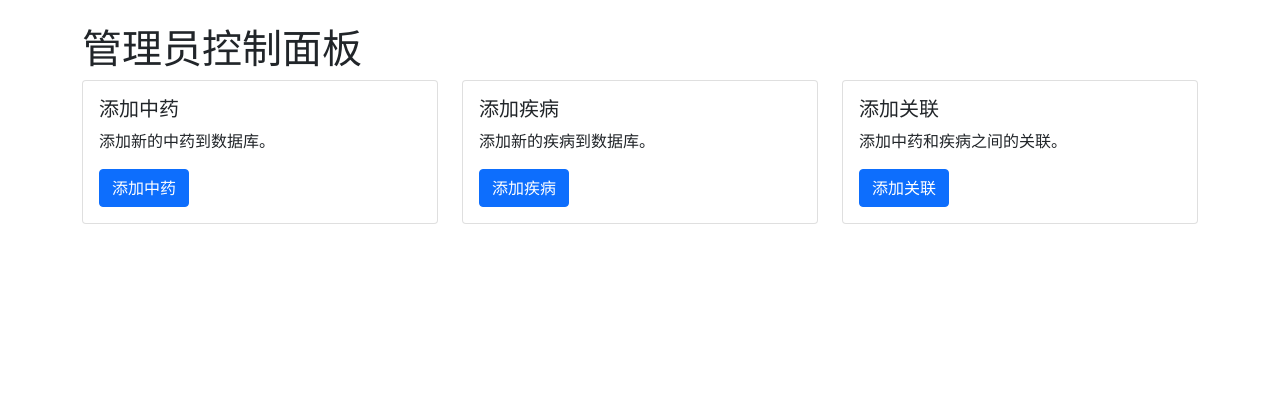
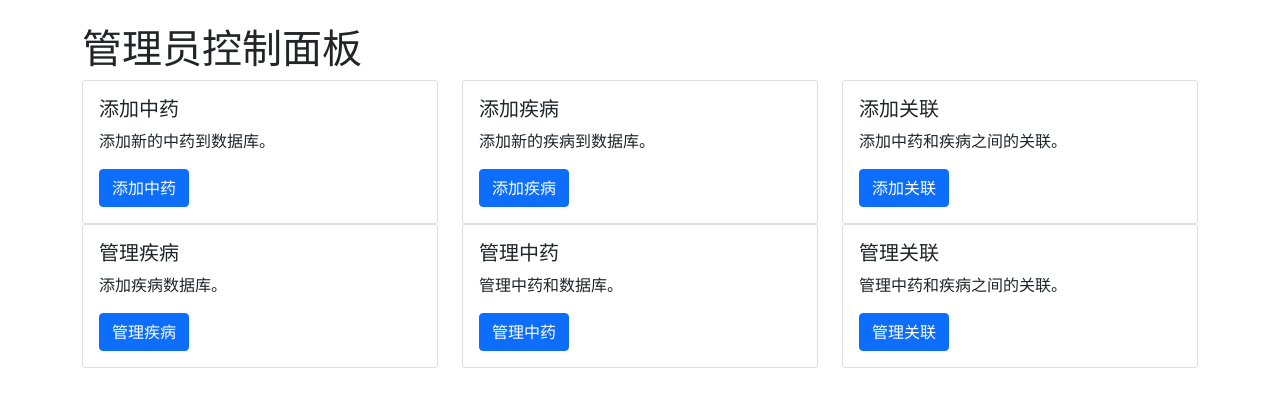
Before and after one commit to Cambo0/tcm_diagnosis, a Flask app: template templates/admin/dashboard.html in a window 1280 px wide. Shown: the part 76-483 px from the top of the page. Run offline with Flask 2, Linux system fonts and the light colour scheme; the template is opened without the code that fills it, so the values that code supplies are empty.

Commit message:
new feature

```diff
--- a/templates/admin/dashboard.html
+++ b/templates/admin/dashboard.html
@@ -30,5 +30,32 @@
                 </div>
             </div>
         </div>
+        <div class="col-md-4">
+            <div class="card">
+                <div class="card-body">
+                    <h5 class="card-title">管理疾病</h5>
+                    <p class="card-text">添加疾病数据库。</p>
+                    <a href="{{ url_for('admin.manage_diseases') }}" class="btn btn-primary">管理疾病</a>
+                </div>
+            </div>
+        </div>
+        <div class="col-md-4">
+            <div class="card">
+                <div class="card-body">
+                    <h5 class="card-title">管理中药</h5>
+                    <p class="card-text">管理中药和数据库。</p>
+                    <a href="{{ url_for('admin.mangage_herbs') }}" class="btn btn-primary">管理中药</a>
+                </div>
+            </div>
+        </div>
+        <div class="col-md-4">
+            <div class="card">
+                <div class="card-body">
+                    <h5 class="card-title">管理关联</h5>
+                    <p class="card-text">管理中药和疾病之间的关联。</p>
+                    <a href="{{ url_for('admin.nanage_associations') }}" class="btn btn-primary">管理关联</a>
+                </div>
+            </div>
+        </div>
     </div>
 {% endblock %}
```
